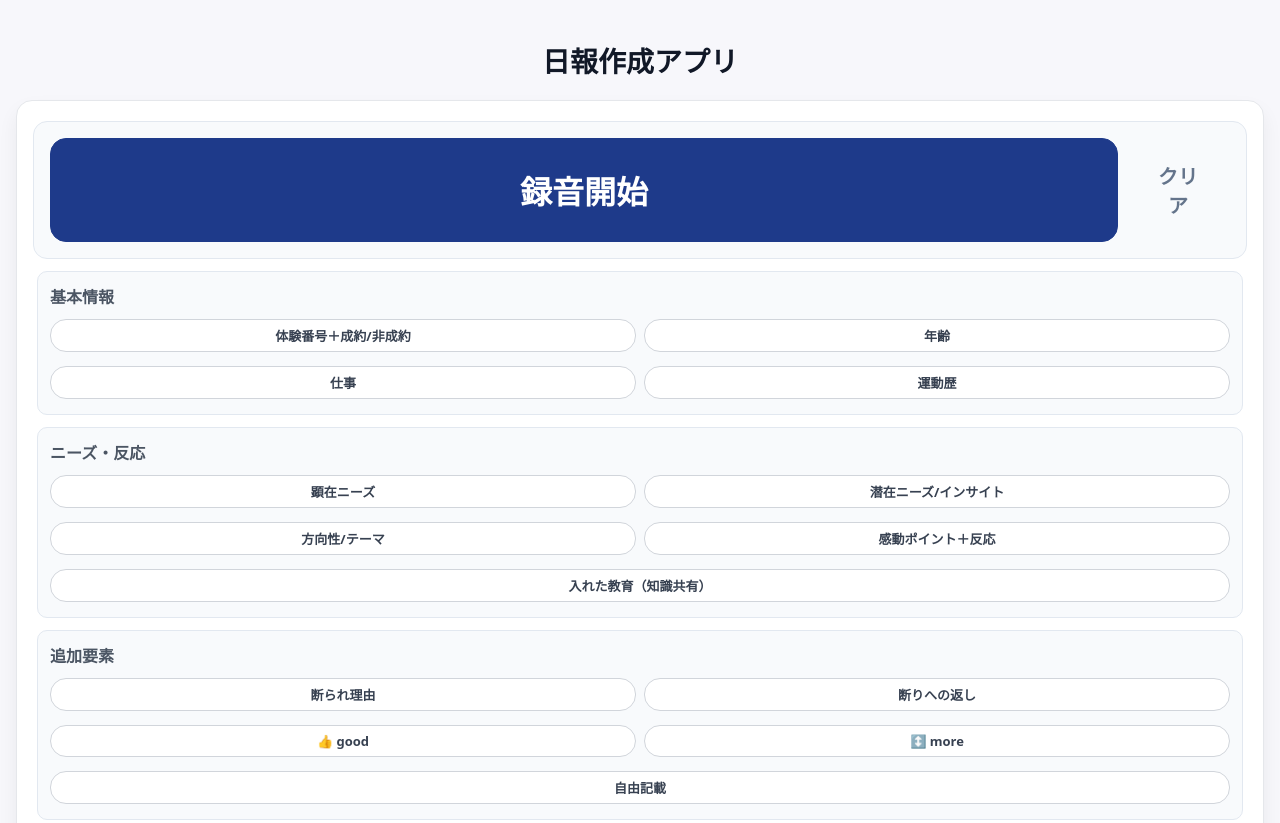
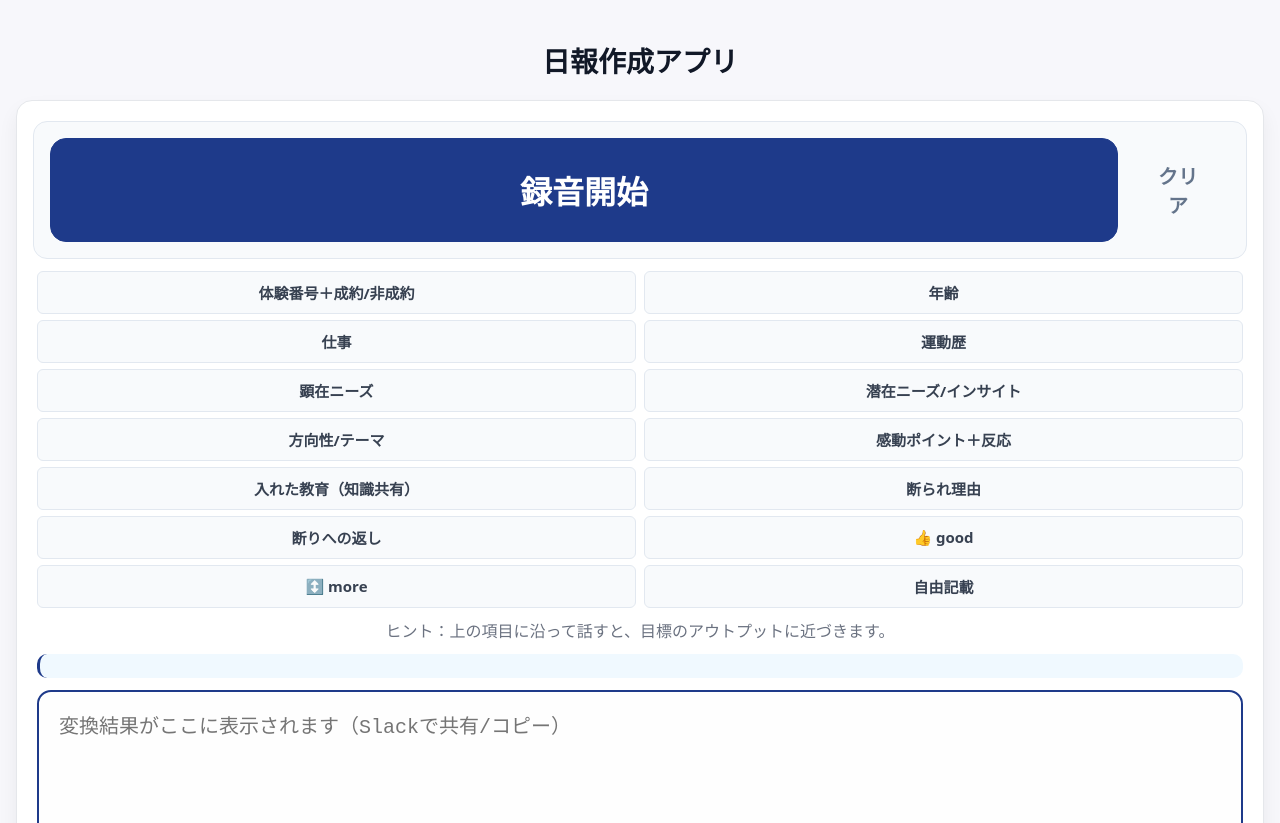
Before and after one commit to nagisahorii/nippo-mvp, a website: page index.html in a window 1280 px wide. Shown: the top 823 px of the page. Drawn offline with Linux system fonts and the light colour scheme.

Commit message:
UI大幅簡素化: カテゴリ削除、2項目ずつのシンプルリストに変更、視覚的ノイズを削減

```diff
--- a/index.html
+++ b/index.html
@@ -23,18 +23,17 @@
     .btn-lg{font-size:32px; padding:28px 24px; min-height: 88px; font-weight: 900; border-radius: 16px;}
     .btn-ghost{font-size:20px; padding:20px 24px; min-height: 64px; border-radius: 12px;}
 
-    /* カテゴリブロック - コンパクトに */
-    .section{margin:16px 0; padding:16px; border-radius: 12px; background: #f8fafc; border: 1px solid #e2e8f0;}
-    .section h3{font-size:18px; margin:0 0 12px; font-weight: 700; color: #4b5563;}
-    .pill{font-size:14px; padding:8px 12px; min-height: 36px; border-radius: 18px;
-          flex: 1 1 calc(50% - 6px); margin: 4px 0; font-weight: 600;
-          display: flex; align-items: center; justify-content: center; text-align: center;
-          background: #fff; border: 1px solid #d1d5db; color: #374151;}
+    /* ガイドリスト - シンプルで読みやすい */
+    .guide-list{margin:16px 0; padding:0;}
+    .guide-row{display:flex; gap:12px; margin:8px 0;}
+    .guide-item{flex:1; font-size:16px; padding:12px 16px; background:#f8fafc;
+                border-radius:8px; text-align:center; font-weight:600; color:#374151;
+                border:1px solid #e2e8f0;}
 
     /* メインコンテンツエリア - 大きく目立つ */
     textarea#output{min-height:400px; font-size:22px; padding:24px; border-radius: 16px; line-height: 1.7;
                     border: 2px solid #1e3a8a; background: #fefefe;}
-    .hint{font-size:16px; margin:12px 0; line-height: 1.5; color: #6b7280; text-align: center;}
+    .hint{font-size:18px; margin:12px 0; line-height: 1.5; color: #6b7280; text-align: center;}
     ol#preview{font-size:18px; margin:16px 0; padding-left:24px; line-height: 1.6;
                background: #f0f9ff; padding: 16px; border-radius: 12px; border-left: 4px solid #1e3a8a;}
     ol#preview li{margin: 8px 0; padding: 4px 0;}
@@ -44,7 +43,7 @@
     .actions button{padding:20px; font-size:20px; min-height: 72px; border-radius: 16px; font-weight: 700;}
 
     /* ステータス */
-    .status{font-size:16px; margin-top:12px; padding: 8px 0; text-align: center;}
+    .status{font-size:18px; margin-top:12px; padding: 8px 0; text-align: center;}
     .toolbar-inner{padding:20px; border-radius: 16px;}
     .card{padding:24px; border-radius: 20px;}
 
@@ -91,18 +90,17 @@
       .btn-lg{font-size:32px; padding:28px 24px; min-height: 88px; font-weight: 900; border-radius: 16px;}
       .btn-ghost{font-size:20px; padding:20px 24px; min-height: 64px; border-radius: 12px;}
 
-      /* カテゴリブロック - コンパクトに */
-      .section{margin:12px 0; padding:12px; border-radius: 10px; background: #f8fafc; border: 1px solid #e2e8f0;}
-      .section h3{font-size:16px; margin:0 0 8px; font-weight: 700; color: #4b5563;}
-      .pill{font-size:13px; padding:6px 10px; min-height: 32px; border-radius: 16px;
-            flex: 1 1 calc(50% - 4px); margin: 3px 0; font-weight: 600;
-            display: flex; align-items: center; justify-content: center; text-align: center;
-            background: #fff; border: 1px solid #d1d5db; color: #374151;}
+      /* ガイドリスト - シンプルで読みやすい */
+      .guide-list{margin:12px 0; padding:0;}
+      .guide-row{display:flex; gap:8px; margin:6px 0;}
+      .guide-item{flex:1; font-size:15px; padding:10px 12px; background:#f8fafc;
+                  border-radius:6px; text-align:center; font-weight:600; color:#374151;
+                  border:1px solid #e2e8f0;}
 
       /* メインコンテンツエリア - 大きく目立つ */
       textarea#output{min-height:350px; font-size:20px; padding:20px; border-radius: 14px; line-height: 1.6;
                       border: 2px solid #1e3a8a; background: #fefefe;}
-      .hint{font-size:14px; margin:8px 0; line-height: 1.4; color: #6b7280; text-align: center;}
+      .hint{font-size:16px; margin:8px 0; line-height: 1.4; color: #6b7280; text-align: center;}
       ol#preview{font-size:16px; margin:12px 0; padding-left:20px; line-height: 1.5;
                  background: #f0f9ff; padding: 12px; border-radius: 10px; border-left: 3px solid #1e3a8a;}
       ol#preview li{margin: 6px 0; padding: 3px 0;}
@@ -112,7 +110,7 @@
       .actions button{padding:16px; font-size:18px; min-height: 64px; border-radius: 14px; font-weight: 700;}
 
       /* ステータス */
-      .status{font-size:14px; margin-top:8px; padding: 6px 0; text-align: center;}
+      .status{font-size:16px; margin-top:8px; padding: 6px 0; text-align: center;}
       .toolbar-inner{padding:16px; border-radius: 14px;}
       .card{padding:20px; border-radius: 16px;}
     }
@@ -123,10 +121,9 @@
       header{font-size:24px; padding:16px 0; text-align: center;}
       .btn-lg{font-size:28px; padding:24px 20px; min-height: 80px;}
       .btn-ghost{font-size:18px; padding:16px 20px; min-height: 56px;}
-      .section h3{font-size:14px; margin:0 0 6px;}
-      .pill{font-size:12px; padding:5px 8px; min-height: 28px;}
+      .guide-item{font-size:14px; padding:8px 10px; min-height: 36px;}
       textarea#output{font-size:18px; padding:16px; min-height: 300px;}
-      .hint{font-size:13px;}
+      .hint{font-size:15px;}
       ol#preview{font-size:15px;}
       .actions button{font-size:16px; padding:14px; min-height: 56px;}
     }
@@ -147,36 +144,35 @@
         </div>
       </div>
 
-      <!-- 話す項目（カテゴリ別） -->
-      <div class="section">
-        <h3>基本情報</h3>
-        <div class="pillbox">
-          <span class="pill">体験番号＋成約/非成約</span>
-          <span class="pill">年齢</span>
-          <span class="pill">仕事</span>
-          <span class="pill">運動歴</span>
+      <!-- 話す項目（シンプルリスト） -->
+      <div class="guide-list">
+        <div class="guide-row">
+          <div class="guide-item">体験番号＋成約/非成約</div>
+          <div class="guide-item">年齢</div>
         </div>
-      </div>
-
-      <div class="section">
-        <h3>ニーズ・反応</h3>
-        <div class="pillbox">
-          <span class="pill">顕在ニーズ</span>
-          <span class="pill">潜在ニーズ/インサイト</span>
-          <span class="pill">方向性/テーマ</span>
-          <span class="pill">感動ポイント＋反応</span>
-          <span class="pill">入れた教育（知識共有）</span>
+        <div class="guide-row">
+          <div class="guide-item">仕事</div>
+          <div class="guide-item">運動歴</div>
         </div>
-      </div>
-
-      <div class="section">
-        <h3>追加要素</h3>
-        <div class="pillbox">
-          <span class="pill">断られ理由</span>
-          <span class="pill">断りへの返し</span>
-          <span class="pill">👍 good</span>
-          <span class="pill">↕️ more</span>
-          <span class="pill">自由記載</span>
+        <div class="guide-row">
+          <div class="guide-item">顕在ニーズ</div>
+          <div class="guide-item">潜在ニーズ/インサイト</div>
+        </div>
+        <div class="guide-row">
+          <div class="guide-item">方向性/テーマ</div>
+          <div class="guide-item">感動ポイント＋反応</div>
+        </div>
+        <div class="guide-row">
+          <div class="guide-item">入れた教育（知識共有）</div>
+          <div class="guide-item">断られ理由</div>
+        </div>
+        <div class="guide-row">
+          <div class="guide-item">断りへの返し</div>
+          <div class="guide-item">👍 good</div>
+        </div>
+        <div class="guide-row">
+          <div class="guide-item">↕️ more</div>
+          <div class="guide-item">自由記載</div>
         </div>
       </div>
 
```
